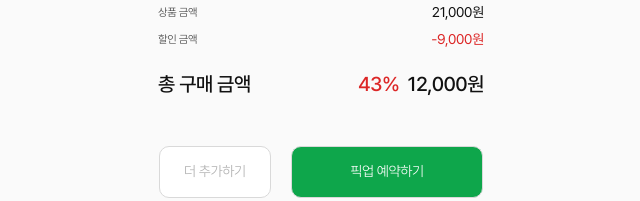
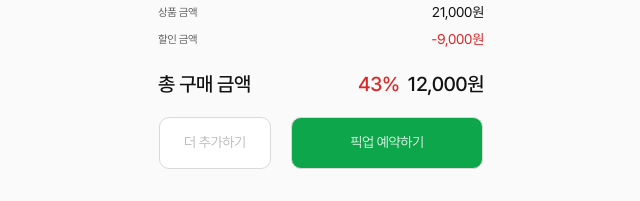
Before and after one commit to AllDaySideProject/Frontend, a React (Create React App) app: page /main/menu in a window 1280 px wide. Shown: the part 632-833 px from the top of the page, without its empty margins (319-959 px from the left). Built offline with nearby package versions, Linux system fonts and the light colour scheme; no server answers.

Commit message:
💄 : 내 밥상 추가 완료 화면 스타일 수정

```diff
--- a/src/pages/mainMenuPage/components/ButtonRow.scss
+++ b/src/pages/mainMenuPage/components/ButtonRow.scss
@@ -2,5 +2,7 @@
     display: flex;
     justify-content: center;
     align-items: center;
+    padding-top: 1.06rem;
+    padding-bottom: 2rem;
     gap: 1.62rem;
 }
--- a/src/pages/mainMenuPage/components/MenuEdit.scss
+++ b/src/pages/mainMenuPage/components/MenuEdit.scss
@@ -3,10 +3,6 @@
     flex-direction: column;
     padding-top: 0.75rem;
     gap: 1.25rem;
-}
-
-.menuEditContainer.deleteMode {
-    padding-bottom: 2.5rem;
 }
 
 .mainTitle {
@@ -51,7 +47,7 @@
     display: flex;
     justify-content: space-between;
     align-items: center;
-    padding-bottom: 3rem;
+    padding-bottom: 0.13rem;
 
     p {
         color: #111111;
```
